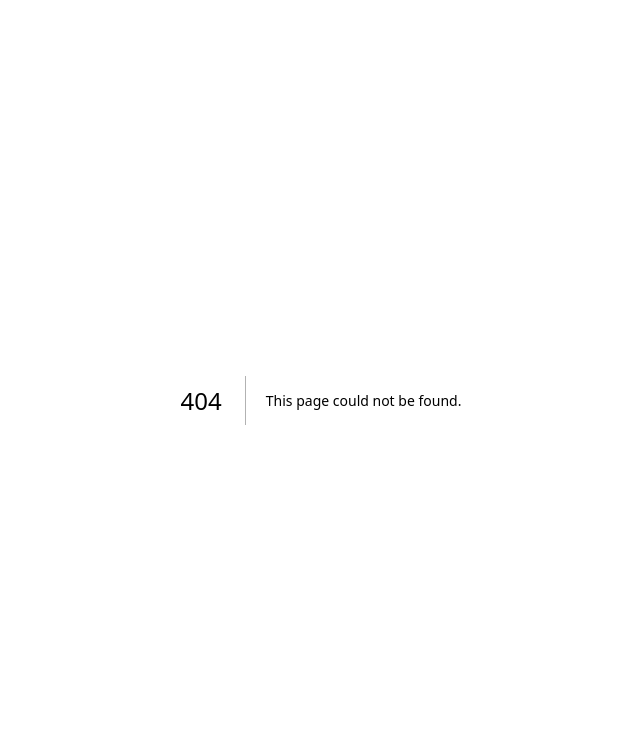
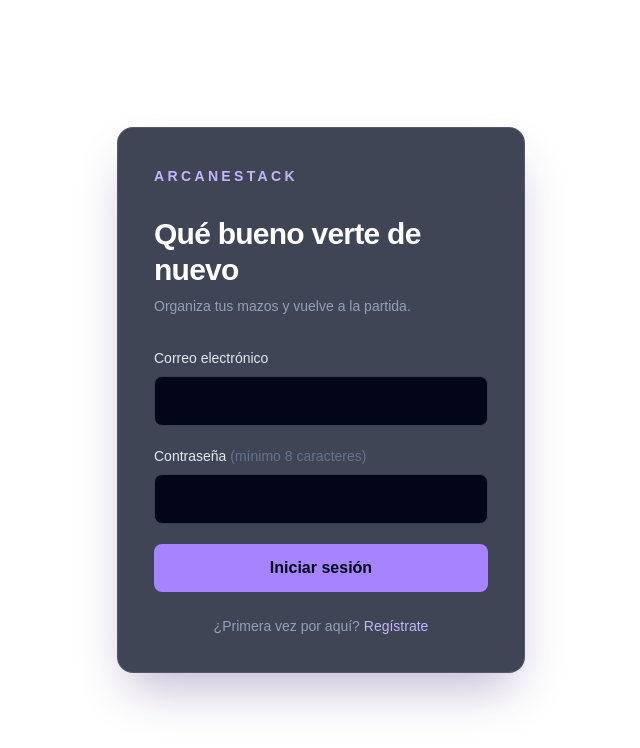
Before and after one commit to auroraaviz/arcanestack, a Next.js app: page /login in a window 1280 px wide. Before the commit this address had no page. Shown: the top 748 px of the page, without its empty margins (319-959 px from the left). Built offline with nearby package versions, Linux system fonts and the light colour scheme.

Commit message:
Add Supabase registration and login

```diff
--- a/app/dashboard/layout.tsx
+++ b/app/dashboard/layout.tsx
@@ -1,14 +1,10 @@
 import { redirect } from "next/navigation";
-import { createClient } from "@/lib/supabase/server";
+import { getCurrentUser } from "@/lib/supabase/auth";
 
 export default async function DashboardLayout({
   children,
 }: Readonly<{ children: React.ReactNode }>) {
-  const supabase = await createClient();
-  const {
-    data: { user },
-  } = await supabase.auth.getUser();
-
+  const user = await getCurrentUser();
   if (!user) {
     redirect("/login");
   }
--- a/app/layout.tsx
+++ b/app/layout.tsx
@@ -13,14 +13,14 @@ const geistMono = Geist_Mono({
 });
 
 export const metadata: Metadata = {
-  title: "Create Next App",
-  description: "Generated by create next app",
+  title: "ArcaneStack",
+  description: "Organiza tus mazos de Magic: The Gathering.",
 };
 
 export default function RootLayout({ children }: LayoutProps<"/">) {
   return (
     <html
-      lang="en"
+      lang="es"
       className={`${geistSans.variable} ${geistMono.variable} h-full antialiased`}
     >
       <body className="min-h-full flex flex-col">{children}</body>
--- /dev/null
+++ b/app/login/page.tsx
@@ -0,0 +1,5 @@
+import { AuthForm } from "@/components/auth/auth-form";
+
+export default function LoginPage() {
+  return <AuthForm registering={false} />;
+}
--- /dev/null
+++ b/app/register/page.tsx
@@ -0,0 +1,5 @@
+import { AuthForm } from "@/components/auth/auth-form";
+
+export default function RegisterPage() {
+  return <AuthForm registering />;
+}
--- /dev/null
+++ b/components/auth/auth-form.tsx
@@ -0,0 +1,50 @@
+"use client";
+
+import Link from "next/link";
+import { useActionState } from "react";
+import { useFormStatus } from "react-dom";
+import { signIn, signUp, type AuthFormState } from "@/lib/supabase/auth-actions";
+
+function SubmitButton({ registering }: { registering: boolean }) {
+  const { pending } = useFormStatus();
+  return (
+    <button className="w-full rounded-lg bg-violet-400 px-4 py-3 font-semibold text-slate-950 transition hover:bg-violet-300 disabled:cursor-wait disabled:opacity-60" disabled={pending}>
+      {pending ? "Un momento…" : registering ? "Crear cuenta" : "Iniciar sesión"}
+    </button>
+  );
+}
+
+export function AuthForm({ registering }: { registering: boolean }) {
+  const action = registering ? signUp : signIn;
+  const [state, formAction] = useActionState<AuthFormState, FormData>(action, {});
+  const title = registering ? "Crea tu cuenta" : "Qué bueno verte de nuevo";
+
+  return (
+    <main className="mx-auto flex min-h-screen w-full max-w-md items-center px-5 py-12">
+      <section className="w-full rounded-2xl border border-white/10 bg-slate-900/80 p-7 shadow-2xl shadow-violet-950/30 sm:p-9">
+        <Link href="/login" className="text-sm font-bold uppercase tracking-[0.24em] text-violet-300">ArcaneStack</Link>
+        <h1 className="mt-7 text-3xl font-semibold tracking-tight text-white">{title}</h1>
+        <p className="mt-2 text-sm text-slate-400">Organiza tus mazos y vuelve a la partida.</p>
+        <form action={formAction} className="mt-8 space-y-5">
+          <div>
+            <label htmlFor="email" className="mb-2 block text-sm font-medium text-slate-200">Correo electrónico</label>
+            <input id="email" name="email" type="email" autoComplete="email" required className="w-full rounded-lg border border-slate-700 bg-slate-950 px-3 py-3 text-white outline-none focus:border-violet-400" />
+          </div>
+          <div>
+            <label htmlFor="password" className="mb-2 block text-sm font-medium text-slate-200">Contraseña <span className="text-slate-500">(mínimo 8 caracteres)</span></label>
+            <input id="password" name="password" type="password" autoComplete={registering ? "new-password" : "current-password"} minLength={8} required className="w-full rounded-lg border border-slate-700 bg-slate-950 px-3 py-3 text-white outline-none focus:border-violet-400" />
+          </div>
+          {state.error && <p role="alert" className="text-sm text-rose-300">{state.error}</p>}
+          {state.message && <p role="status" className="text-sm text-emerald-300">{state.message}</p>}
+          <SubmitButton registering={registering} />
+        </form>
+        <p className="mt-6 text-center text-sm text-slate-400">
+          {registering ? "¿Ya tienes cuenta? " : "¿Primera vez por aquí? "}
+          <Link className="font-medium text-violet-300 hover:text-violet-200" href={registering ? "/login" : "/register"}>
+            {registering ? "Inicia sesión" : "Regístrate"}
+          </Link>
+        </p>
+      </section>
+    </main>
+  );
+}
--- /dev/null
+++ b/lib/supabase/auth-actions.ts
@@ -0,0 +1,48 @@
+"use server";
+
+import { redirect } from "next/navigation";
+import { createClient } from "@/lib/supabase/server";
+
+export type AuthFormState = { error?: string; message?: string };
+
+function readCredentials(formData: FormData) {
+  const email = formData.get("email");
+  const password = formData.get("password");
+
+  if (typeof email !== "string" || !/^\S+@\S+\.\S+$/.test(email.trim())) {
+    return { error: "Introduce un correo electrónico válido." } as const;
+  }
+  if (typeof password !== "string" || password.length < 8) {
+    return { error: "La contraseña debe tener al menos 8 caracteres." } as const;
+  }
+  return { email: email.trim(), password } as const;
+}
+
+export async function signIn(
+  _previousState: AuthFormState,
+  formData: FormData,
+): Promise<AuthFormState> {
+  const credentials = readCredentials(formData);
+  if ("error" in credentials) return credentials;
+
+  const supabase = await createClient();
+  const { error } = await supabase.auth.signInWithPassword(credentials);
+  if (error) return { error: "No se pudo iniciar sesión. Revisa tus datos e inténtalo de nuevo." };
+  redirect("/dashboard");
+}
+
+export async function signUp(
+  _previousState: AuthFormState,
+  formData: FormData,
+): Promise<AuthFormState> {
+  const credentials = readCredentials(formData);
+  if ("error" in credentials) return credentials;
+
+  const supabase = await createClient();
+  const { data, error } = await supabase.auth.signUp(credentials);
+  if (error) return { error: "No se pudo crear la cuenta. Inténtalo de nuevo." };
+  if (!data.session) {
+    return { message: "Revisa tu correo para confirmar la cuenta y después inicia sesión." };
+  }
+  redirect("/dashboard");
+}
--- /dev/null
+++ b/lib/supabase/auth.ts
@@ -0,0 +1,10 @@
+import { createClient } from "@/lib/supabase/server";
+
+export async function getCurrentUser() {
+  const supabase = await createClient();
+  const {
+    data: { user },
+  } = await supabase.auth.getUser();
+
+  return user;
+}
```
Also changed, not shown: 1 other file (tests, documents, lock files or other folders).
